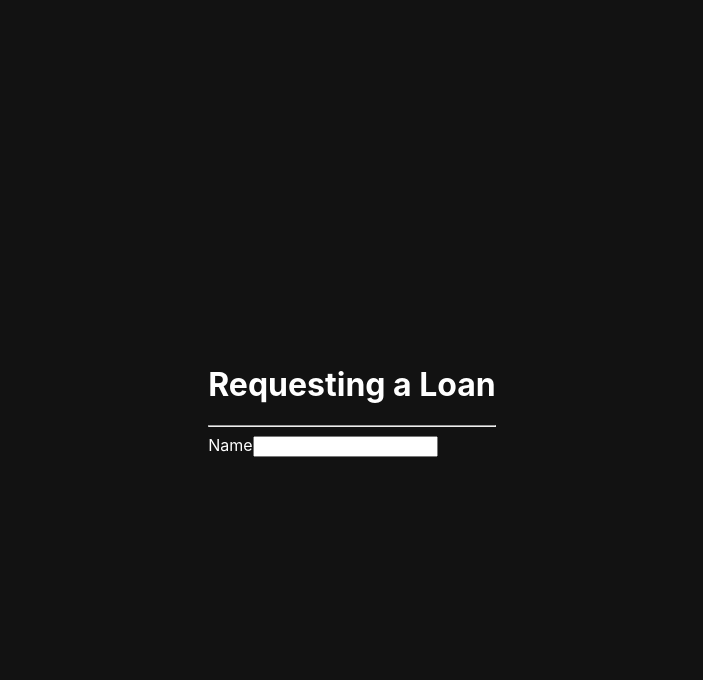
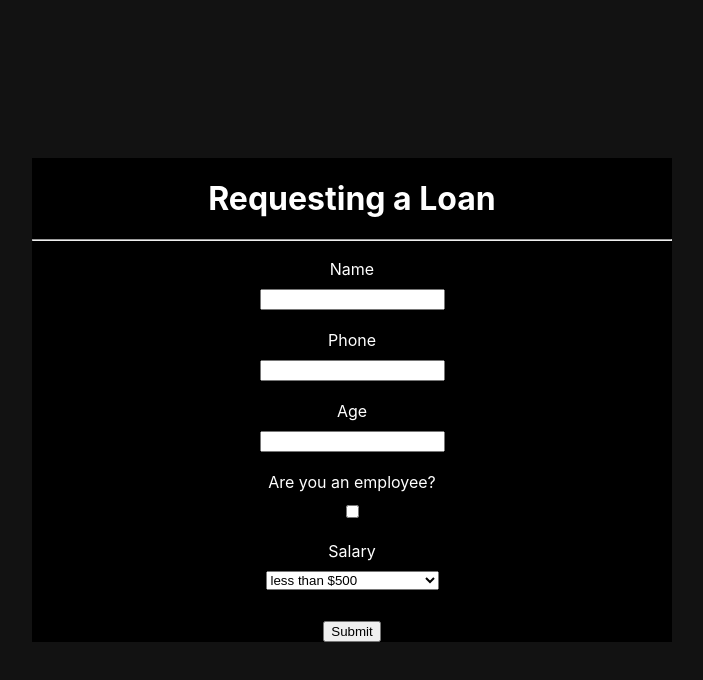
Before and after one commit to Isaladwy/request-loan, a React (Create React App) app: page / in a window 1280 px wide. Shown: the top 680 px of the page, without its empty margins (288-991 px from the left). Built offline with nearby package versions, Linux system fonts and the light colour scheme.

Commit message:
style(LoanForm): enhance layout and styling for form elements

```diff
--- a/src/components/LoanForm.jsx
+++ b/src/components/LoanForm.jsx
@@ -1,14 +1,83 @@
 function LoanForm() {
   return (
-    <div>
+    <div style={{ backgroundColor: 'black', textAlign: 'center', width: '50%' }}>
       <form>
         <h1>Requesting a Loan</h1>
         <hr />
-        <label htmlFor="">Name</label>
-        <input type="text" />
+        <div
+          style={{
+            display: 'flex',
+            flexDirection: 'column',
+            gap: '10px',
+            padding: '10px',
+            justifyContent: 'center',
+            alignItems: 'center',
+          }}
+        >
+          <label htmlFor="">Name</label>
+          <input type="text" />
+        </div>
+        <div
+          style={{
+            display: 'flex',
+            flexDirection: 'column',
+            gap: '10px',
+            padding: '10px',
+            justifyContent: 'center',
+            alignItems: 'center',
+          }}
+        >
+          <label htmlFor="">Phone</label>
+          <input type="tel" />
+        </div>
+        <div
+          style={{
+            display: 'flex',
+            flexDirection: 'column',
+            gap: '10px',
+            padding: '10px',
+            justifyContent: 'center',
+            alignItems: 'center',
+          }}
+        >
+          <label htmlFor="">Age</label>
+          <input type="number" />
+        </div>
+        <div
+          style={{
+            display: 'flex',
+            flexDirection: 'column',
+            gap: '10px',
+            padding: '10px',
+            justifyContent: 'center',
+            alignItems: 'center',
+          }}
+        >
+          <label htmlFor="">Are you an employee?</label>
+          <input type="checkbox" />
+        </div>
+        <div
+          style={{
+            display: 'flex',
+            flexDirection: 'column',
+            gap: '10px',
+            padding: '10px',
+            justifyContent: 'center',
+            alignItems: 'center',
+            marginBottom: '20px',
+          }}
+        >
+          <label htmlFor="">Salary</label>
+          <select>
+            <option>less than $500</option>
+            <option>between $500 and $2000</option>
+            <option>above $2000</option>
+          </select>
+        </div>
+        <button >Submit</button>
       </form>
     </div>
-  )
+  );
 }
 
-export default LoanForm
+export default LoanForm;
```
